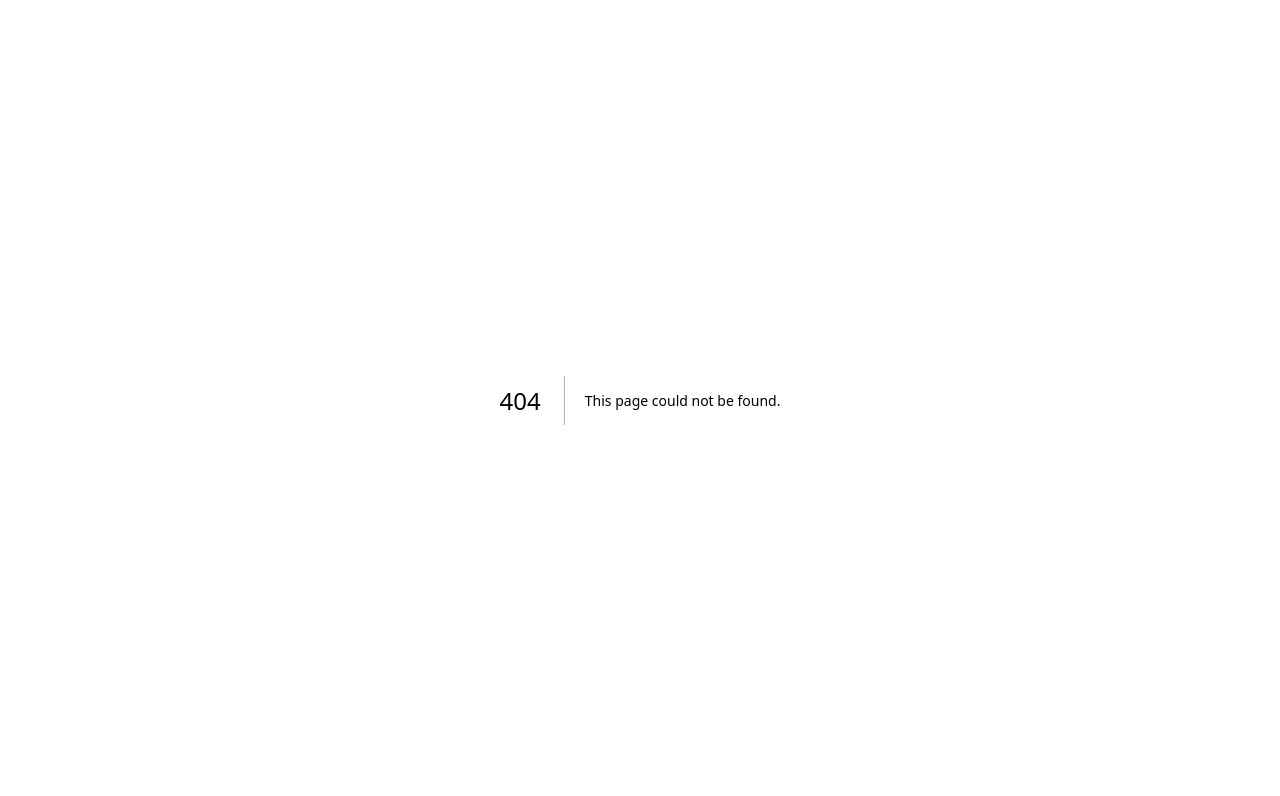
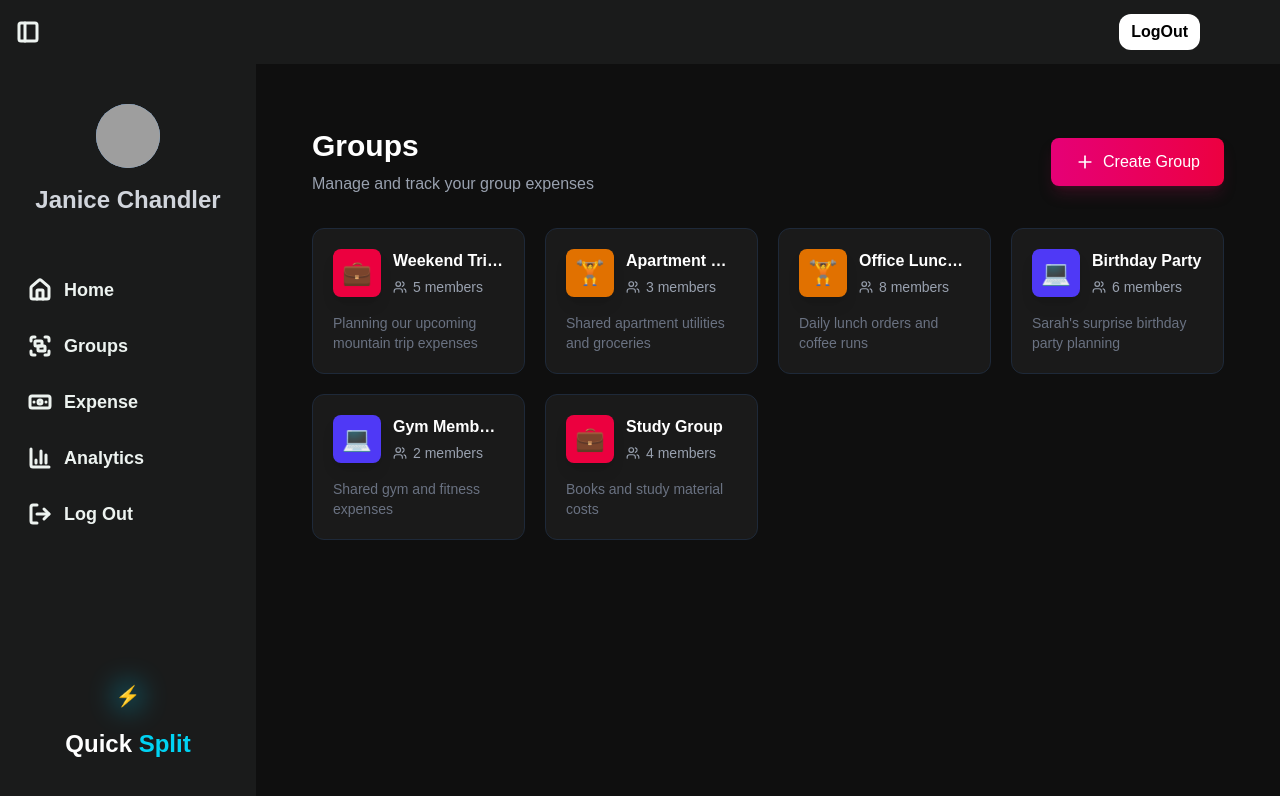
Before and after one commit to parag0811/Quick-Split, a Next.js app in the folder frontend/: page /dashboard/groups in a window 1280 px wide. Before the commit this address had no page. Shown: the top 796 px of the page. Built offline with nearby package versions, Linux system fonts and the light colour scheme; grey boxes are pictures that could not be loaded.

Commit message:
Added Group UI

```diff
--- /dev/null
+++ b/frontend/src/app/dashboard/groups/page.js
@@ -0,0 +1,192 @@
+"use client";
+import { Plus, Users } from "lucide-react";
+
+export default function GroupList() {
+  // Dummy data matching your API schema
+  const groups = [
+    {
+      _id: "1",
+      name: "Weekend Trip Planning",
+      description: "Planning our upcoming mountain trip expenses",
+      members: [
+        { user: "user1", joinedAt: new Date() },
+        { user: "user2", joinedAt: new Date() },
+        { user: "user3", joinedAt: new Date() },
+        { user: "user4", joinedAt: new Date() },
+        { user: "user5", joinedAt: new Date() },
+      ],
+      createdBy: "user1",
+    },
+    {
+      _id: "2",
+      name: "Apartment Expenses",
+      description: "Shared apartment utilities and groceries",
+      members: [
+        { user: "user1", joinedAt: new Date() },
+        { user: "user2", joinedAt: new Date() },
+        { user: "user3", joinedAt: new Date() },
+      ],
+      createdBy: "user1",
+    },
+    {
+      _id: "3",
+      name: "Office Lunch Group",
+      description: "Daily lunch orders and coffee runs",
+      members: [
+        { user: "user1", joinedAt: new Date() },
+        { user: "user2", joinedAt: new Date() },
+        { user: "user3", joinedAt: new Date() },
+        { user: "user4", joinedAt: new Date() },
+        { user: "user5", joinedAt: new Date() },
+        { user: "user6", joinedAt: new Date() },
+        { user: "user7", joinedAt: new Date() },
+        { user: "user8", joinedAt: new Date() },
+      ],
+      createdBy: "user2",
+    },
+    {
+      _id: "4",
+      name: "Birthday Party",
+      description: "Sarah's surprise birthday party planning",
+      members: [
+        { user: "user1", joinedAt: new Date() },
+        { user: "user2", joinedAt: new Date() },
+        { user: "user3", joinedAt: new Date() },
+        { user: "user4", joinedAt: new Date() },
+        { user: "user5", joinedAt: new Date() },
+        { user: "user6", joinedAt: new Date() },
+      ],
+      createdBy: "user3",
+    },
+    {
+      _id: "5",
+      name: "Gym Membership",
+      description: "Shared gym and fitness expenses",
+      members: [
+        { user: "user1", joinedAt: new Date() },
+        { user: "user2", joinedAt: new Date() },
+      ],
+      createdBy: "user1",
+    },
+    {
+      _id: "6",
+      name: "Study Group",
+      description: "Books and study material costs",
+      members: [
+        { user: "user1", joinedAt: new Date() },
+        { user: "user2", joinedAt: new Date() },
+        { user: "user3", joinedAt: new Date() },
+        { user: "user4", joinedAt: new Date() },
+      ],
+      createdBy: "user4",
+    },
+  ];
+
+  const showEmptyState = false;
+
+  const getGroupColor = (name) => {
+    const colors = [
+      "bg-purple-600",
+      "bg-rose-600",
+      "bg-pink-600",
+      "bg-teal-600",
+      "bg-indigo-600",
+      "bg-cyan-600",
+      "bg-blue-600",
+      "bg-emerald-600",
+      "bg-amber-600",
+      "bg-violet-600",
+    ];
+    const index = name.length % colors.length;
+    return colors[index];
+  };
+
+  const getGroupEmoji = (name) => {
+    const emojis = ["🎯", "💼", "⚙️", "💰", "💻", "🎨", "🎉", "📚", "🏋️", "🌟"];
+    const index = name.length % emojis.length;
+    return emojis[index];
+  };
+
+  return (
+    <div className="w-full min-h-screen bg-[#0f0f0f] p-4 sm:p-6 lg:p-8">
+      {/* Page Header */}
+      <div className="max-w-7xl mx-auto">
+        <div className="flex flex-col sm:flex-row sm:items-center sm:justify-between mb-8 gap-4">
+          <div>
+            <h1 className="text-3xl font-bold text-white mb-2">Groups</h1>
+            <p className="text-gray-400">
+              Manage and track your group expenses
+            </p>
+          </div>
+          <button className="flex items-center justify-center space-x-2 px-6 py-3 bg-gradient-to-r from-pink-600 to-rose-600 hover:from-pink-700 hover:to-rose-700 text-white rounded-lg font-medium transition-all duration-200 shadow-lg shadow-pink-900/30 hover:shadow-pink-900/50">
+            <Plus size={20} />
+            <span className="cursor-pointer">Create Group</span>
+          </button>
+        </div>
+
+        {!showEmptyState ? (
+          <div className="grid grid-cols-1 sm:grid-cols-2 lg:grid-cols-3 xl:grid-cols-4 gap-4 sm:gap-5">
+            {groups.map((group) => {
+              const color = getGroupColor(group.name);
+              const emoji = getGroupEmoji(group.name);
+
+              return (
+                <div
+                  key={group._id}
+                  className="bg-[#1a1a1a] border border-gray-800 rounded-xl p-5 hover:border-gray-700 hover:shadow-lg hover:shadow-black/20 transition-all duration-200 cursor-pointer group"
+                >
+                  {/* Group Icon & Name */}
+                  <div className="flex items-start space-x-3 mb-4">
+                    <div
+                      className={`w-12 h-12 ${color} rounded-lg flex items-center justify-center text-2xl flex-shrink-0 group-hover:scale-105 transition-transform shadow-lg`}
+                    >
+                      {emoji}
+                    </div>
+                    <div className="flex-1 min-w-0">
+                      <h3 className="text-base font-semibold text-white mb-1 truncate group-hover:text-cyan-400 transition-colors">
+                        {group.name}
+                      </h3>
+                      <div className="flex items-center space-x-1.5 text-sm text-gray-400">
+                        <Users size={14} />
+                        <span>
+                          {group.members.length} member{group.members.length !== 1 ? "s" : ""}
+                        </span>
+                      </div>
+                    </div>
+                  </div>
+
+                  {/* Description */}
+                  {group.description && (
+                    <p className="text-sm text-gray-500 line-clamp-2">
+                      {group.description}
+                    </p>
+                  )}
+                </div>
+              );
+            })}
+          </div>
+        ) : (
+          /* Empty State */
+          <div className="bg-[#1a1a1a] border border-gray-800 rounded-xl">
+            <div className="flex flex-col items-center justify-center py-32 px-4">
+              <div className="w-28 h-28 bg-gradient-to-br from-gray-800 to-gray-900 rounded-full flex items-center justify-center mb-6 shadow-xl">
+                <Users size={56} className="text-gray-600" />
+              </div>
+              <h3 className="text-2xl font-semibold text-gray-300 mb-3">
+                You're not part of any group yet
+              </h3>
+              <p className="text-gray-500 mb-10 text-center max-w-md text-base">
+                Create your first group to start splitting expenses with friends,
+                family, or colleagues
+              </p>
+              <button className="flex items-center space-x-2 px-8 py-4 bg-gradient-to-r from-pink-600 to-rose-600 hover:from-pink-700 hover:to-rose-700 text-white rounded-lg font-medium transition-all duration-200 shadow-lg shadow-pink-900/30 hover:shadow-pink-900/50 hover:scale-105">
+                <Plus size={22} />
+                <span className="text-base">Create your first group</span>
+              </button>
+            </div>
+          </div>
+        )}
+      </div>
+    </div>
+  );
+}
--- a/frontend/src/app/dashboard/layout.js
+++ b/frontend/src/app/dashboard/layout.js
@@ -1,24 +1,22 @@
 "use client";
 import { useState } from "react";
-import Sidebar from "../../components/Sidebar/Sidebar.jsx";
-import Header from "@/components/Header/Header.jsx";
+import Sidebar from "@/components/Sidebar/Sidebar";
+import Header from "@/components/Header/Header";
 
 export default function DashboardLayout({ children }) {
   const [isSidebarOpen, setIsSidebarOpen] = useState(true);
 
   return (
-    <div className="min-h-screen flex">
+    <div className="min-h-screen flex bg-[#0f0f0f]">
       <Sidebar isOpen={isSidebarOpen} />
+
       <div
-        className={`flex flex-col transition-all duration-300 ${
+        className={`flex flex-col flex-1 transition-all duration-300 ${
           isSidebarOpen ? "ml-64" : "ml-0"
         }`}
       >
-        <Header
-          sidebarOpen={isSidebarOpen}
-          toggleSidebar={() => setIsSidebarOpen(!isSidebarOpen)}
-        />
-        <main className="p-6">{children}</main>
+        <Header toggleSidebar={() => setIsSidebarOpen(!isSidebarOpen)} />
+        <main className="flex-1 p-6 py-24 overflow-y-auto">{children}</main>
       </div>
     </div>
   );
--- a/frontend/src/app/dashboard/page.js
+++ b/frontend/src/app/dashboard/page.js
@@ -1,4 +1,4 @@
-export default function Dashboard() {
+export default function DashboardHome() {
     return <div>
 
     </div>
```
